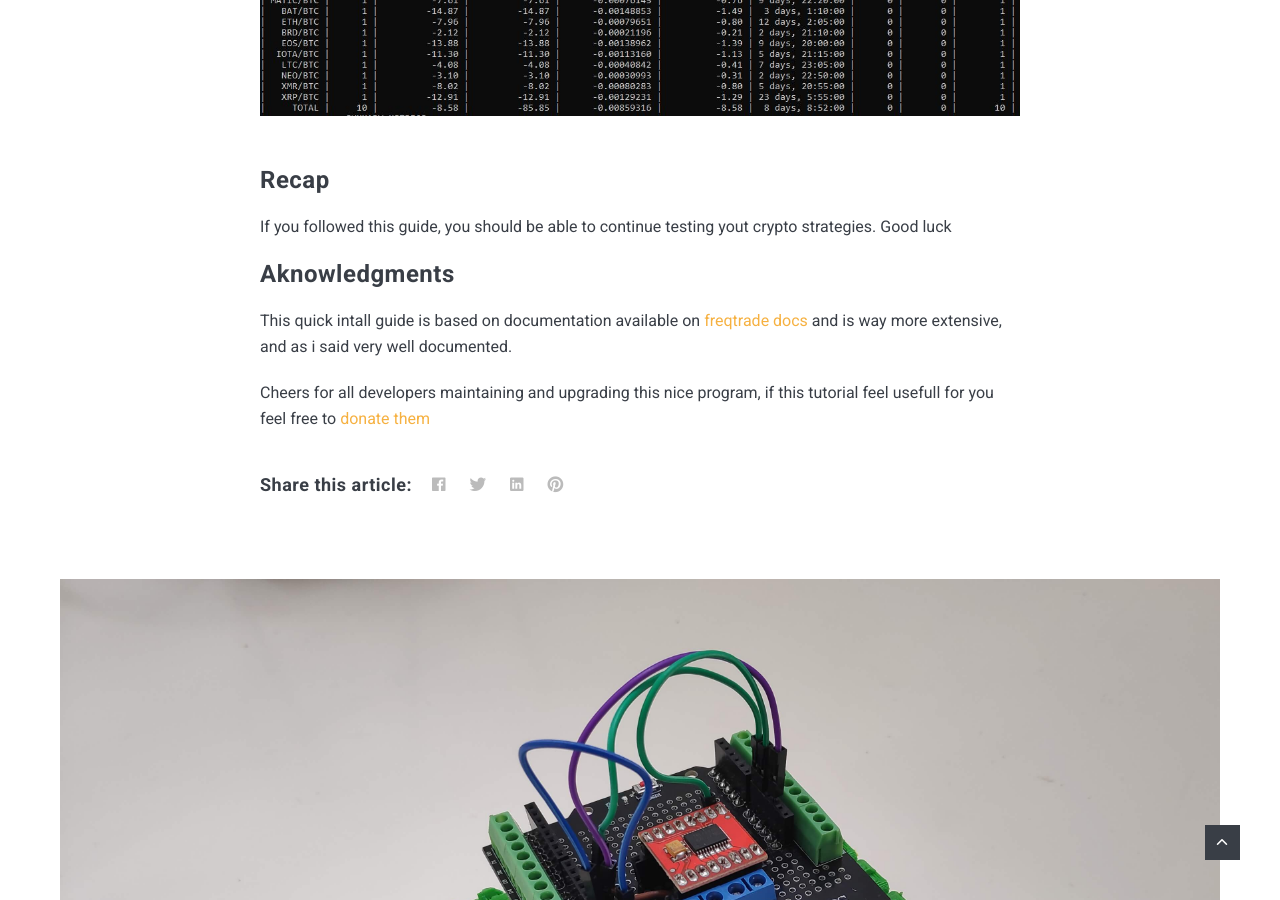
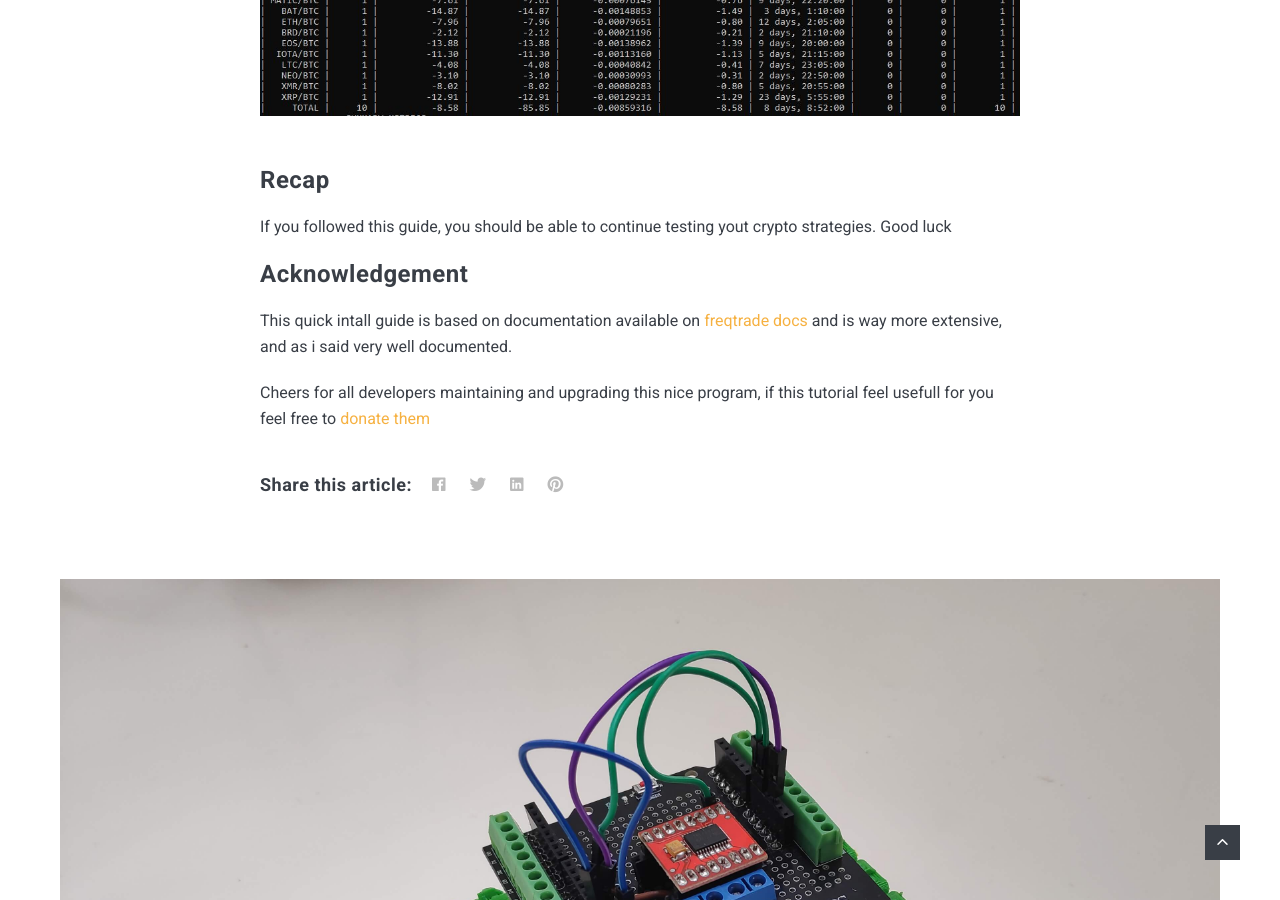
Before and after one commit to nkmakes/nkmakes.github.io, a Jekyll site: the page built from _posts/2020-08-25-crypto-bot-freqtrade-install-windows.md, in a window 1280 px wide and 900 px high, scrolled down 6971 px. Built offline with Jekyll 4.4.1, drawn with Linux system fonts in a browser that asks for light colours; nearby versions of some CDN libraries; comment, search, counter and statistics services are not loaded.

Commit message:
Update 2020-08-25-crypto-bot-freqtrade-install-windows.md

```diff
--- a/_posts/2020-08-25-crypto-bot-freqtrade-install-windows.md
+++ b/_posts/2020-08-25-crypto-bot-freqtrade-install-windows.md
@@ -204,7 +204,7 @@ My results look like this for Quickie:
 
 If you followed this guide, you should be able to continue testing yout crypto strategies. Good luck
 
-### Aknowledgments
+### Acknowledgement
 
 This quick intall guide is based on documentation available on [freqtrade docs](https://www.freqtrade.io/en/latest/) and is way more extensive, and as i said very well documented.
 
```
